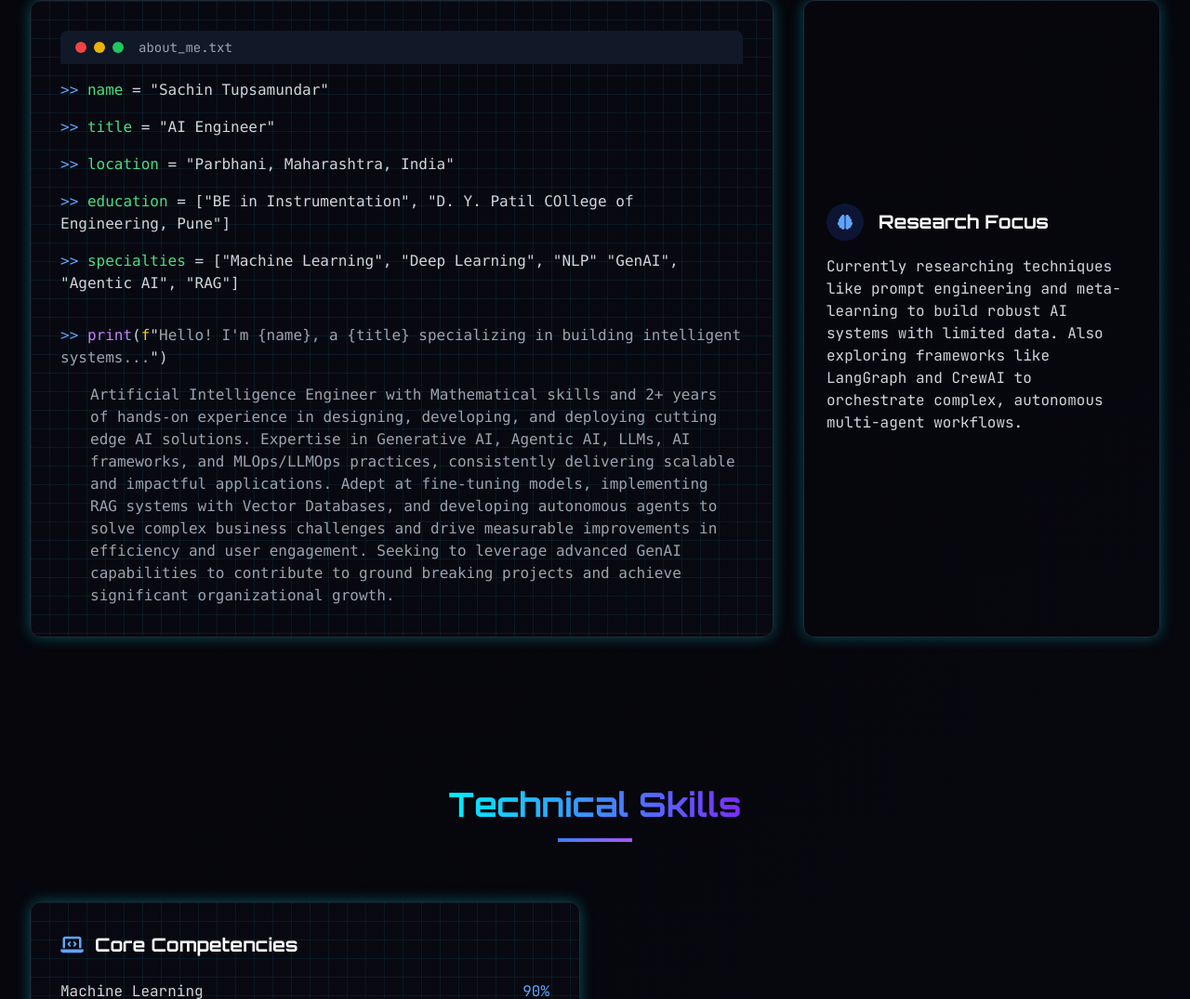
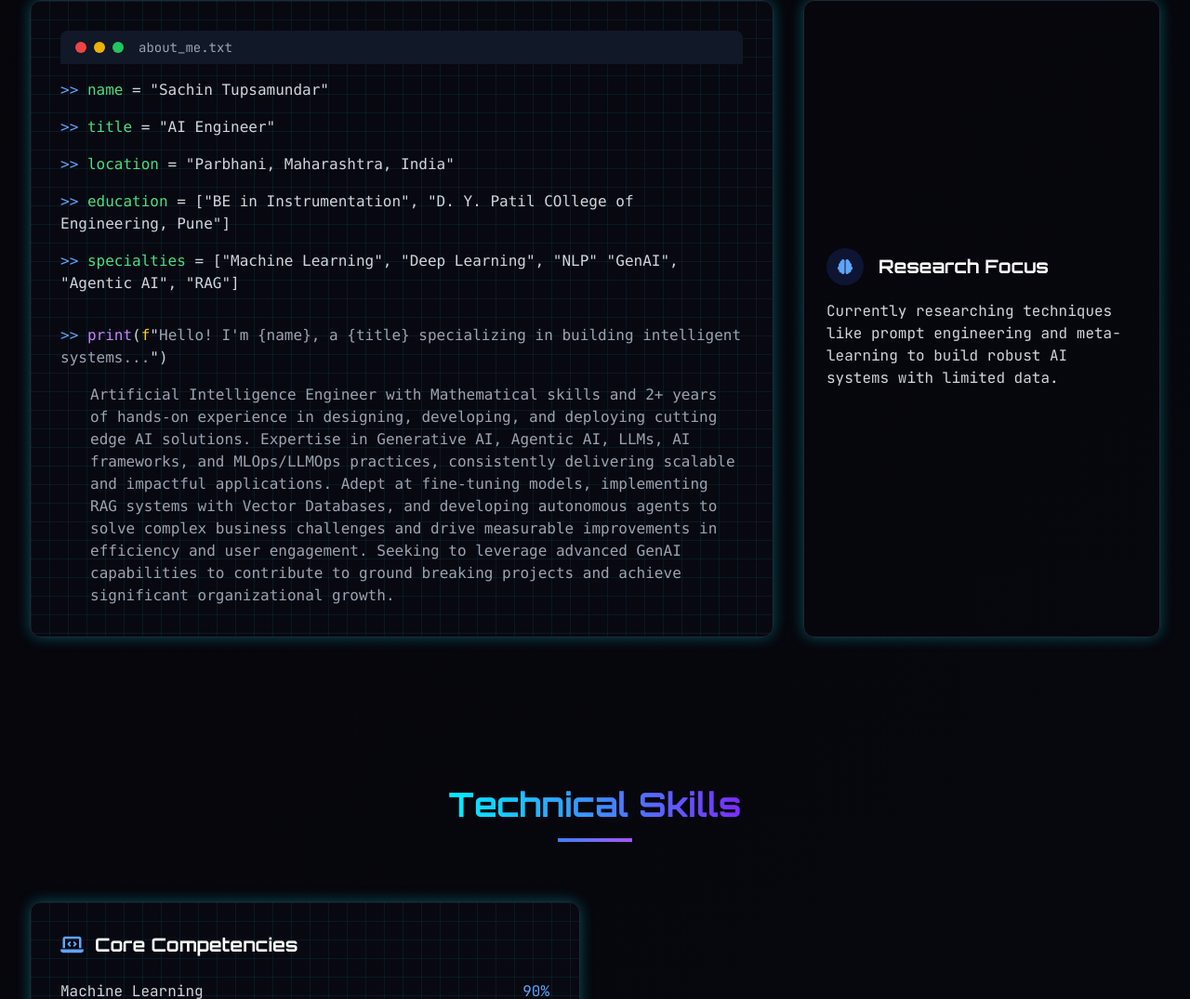
Before and after one commit to Mr-aicoder/Portfolio_Web_2, a plain HTML site: page index.html in a window 1280 px wide. Shown: the part 878-1953 px from the top of the page at 93% size. Drawn offline with nearby package versions, Linux system fonts and the light colour scheme.

Commit message:
Update index.html

```diff
--- a/index.html
+++ b/index.html
@@ -285,8 +285,6 @@
                     </div>
                     <p class="text-gray-300">
                         Currently researching techniques like prompt engineering and meta-learning to build robust AI systems with limited data.
-                        Also exploring frameworks like LangGraph and CrewAI to orchestrate complex, autonomous multi-agent workflows.
-
                     </p>
                 </div>
             </div>
```
